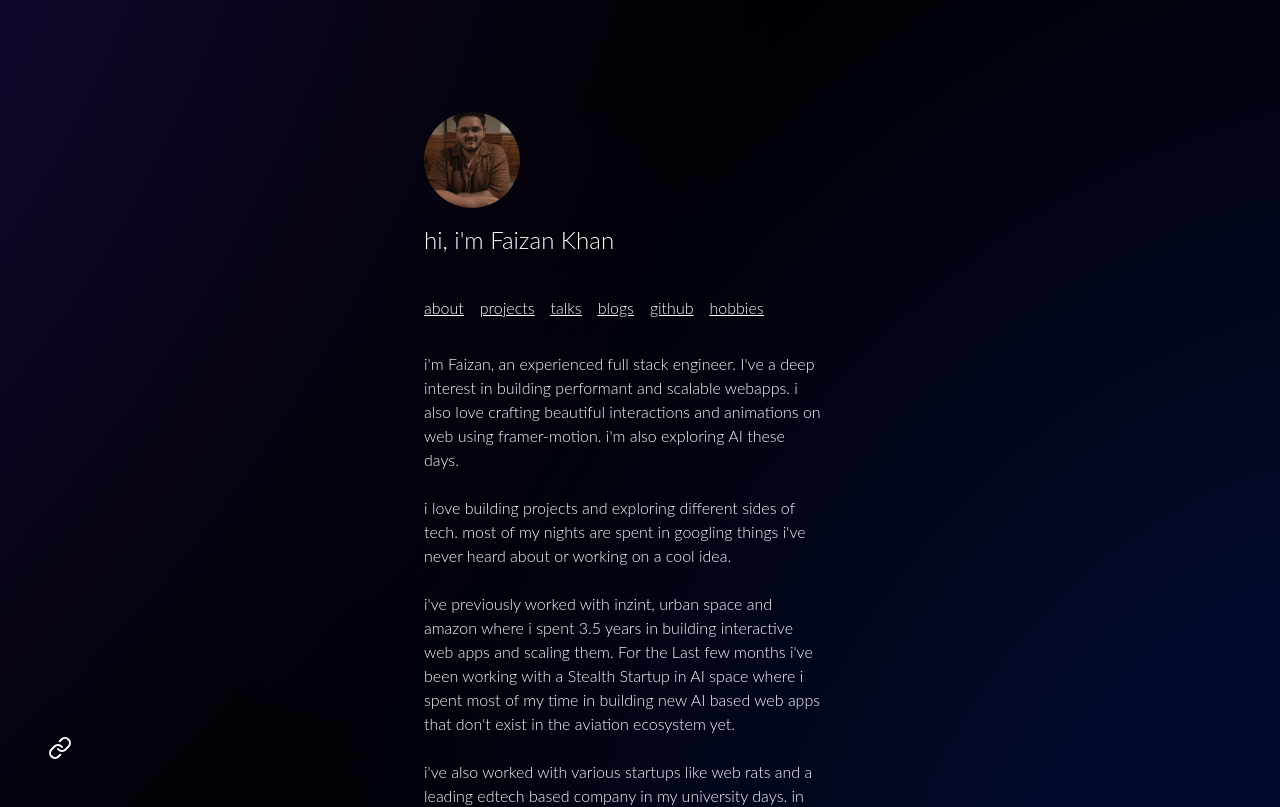
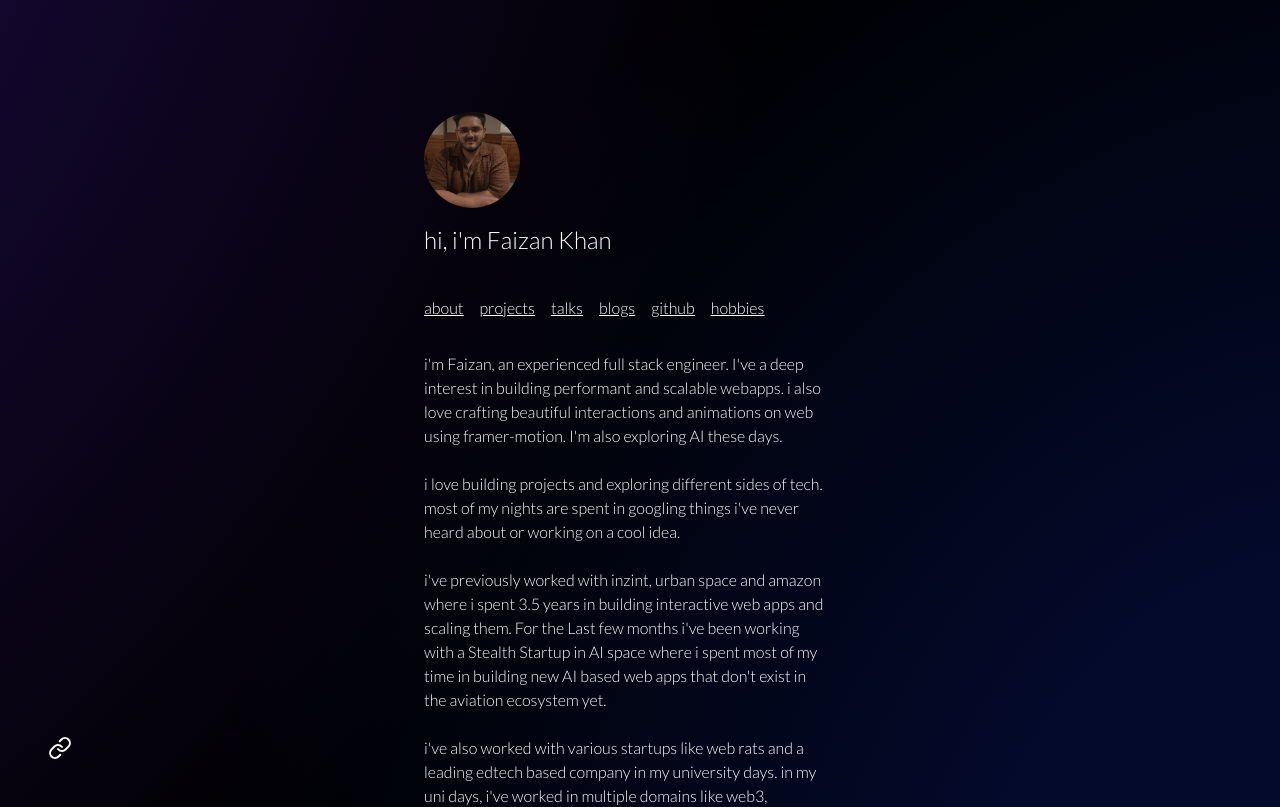
Before and after one commit to gfaizank/gfaizank-new, a React (Vite) app: page /about in a window 1280 px wide. Shown: the top 807 px of the page. Built offline with nearby package versions, Linux system fonts and the light colour scheme.

Commit message:
deployment 4

```diff
--- a/src/components/About.jsx
+++ b/src/components/About.jsx
@@ -6,7 +6,7 @@ const About = () => {
       <p className="w-[400px]">
         i'm Faizan, an experienced full stack engineer. I've a deep interest in
         building performant and scalable webapps. i also love crafting beautiful
-        interactions and animations on web using framer-motion. i'm also
+        interactions and animations on web using framer-motion. I'm also
         exploring AI these days.
         <br />
         <br />
--- a/src/index.css
+++ b/src/index.css
@@ -1,4 +1,5 @@
+@import url('https://fonts.googleapis.com/css2?family=Lato:wght@300;400;700&display=swap');
+
 @tailwind base;
 @tailwind components;
 @tailwind utilities;
-@import url('https://fonts.googleapis.com/css2?family=Lato:wght@300;400;700&display=swap');
```
